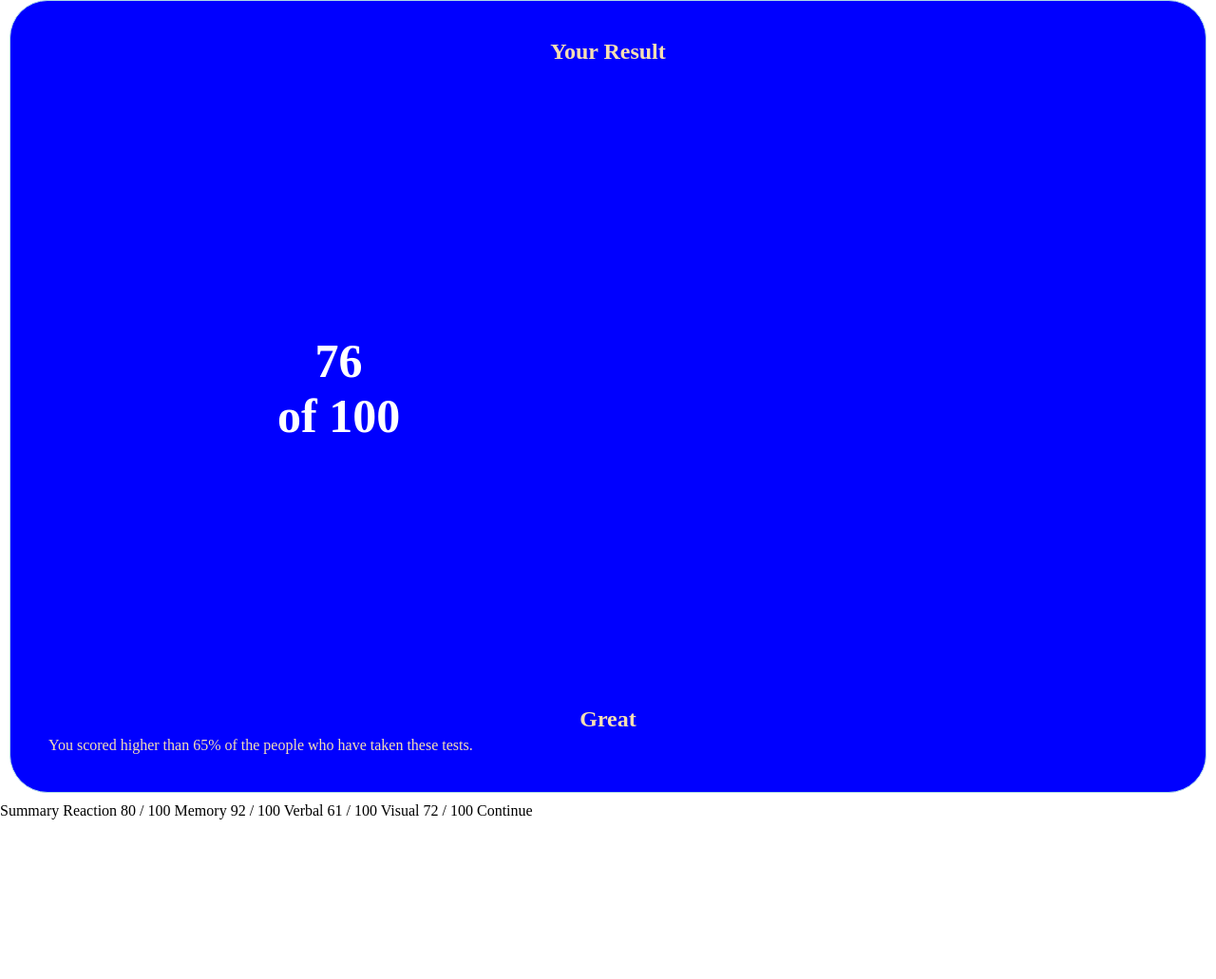
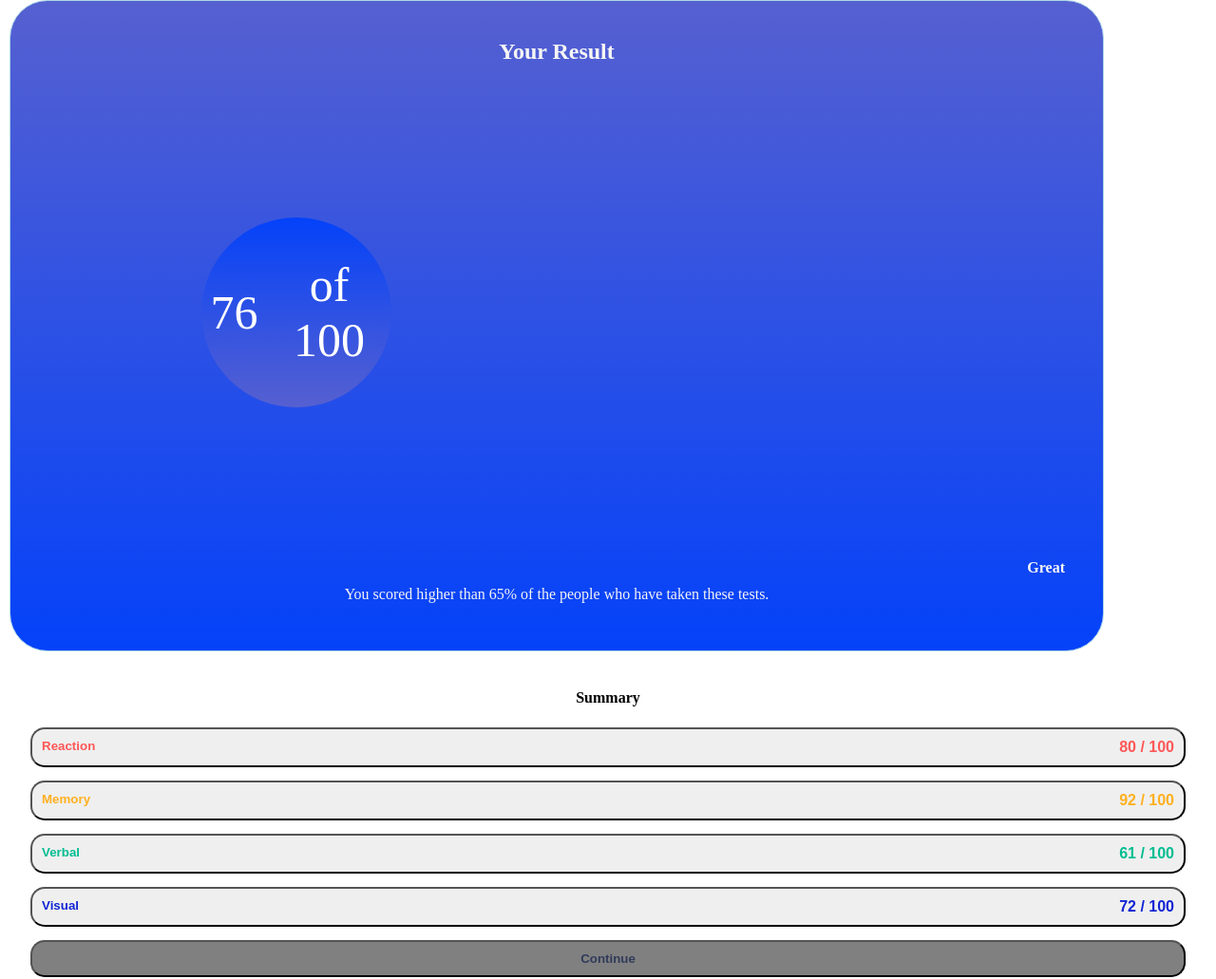
Before and after one commit to Abhi-los-gehts/Summary_Result, a plain HTML site: page index.html in a window 1280 px wide. Shown: the whole page at 95% size. Before the commit the page ends 863 px from the top, so only its background shows below. Drawn offline with Linux system fonts and the light colour scheme.

Commit message:
created 2nd summary_result,modified 1st summary_result styles

```diff
--- a/index.html
+++ b/index.html
@@ -14,31 +14,29 @@
 
         <h2>Your Result</h2>
 
+        <div class="circle">
+        <p>76</p>
+            <p>of 100</p>
+        </div>
 
-        <h3>76 <br>
-        of 100</h3>
-
-       <h2>Great</h2>
+        <div class="content">
+       <section><strong>Great</strong></section>
        <p>You scored higher than 65% of the people who have taken these tests.</p>
-
+    </div>
 </div>
 
 
- Summary
+<div class="main">
 
-    Reaction
-    80 / 100
+    <p><strong>Summary</strong></p>
 
-    Memory
-    92 / 100
+    <button class="red" >Reaction <section>80 / 100</section></button>
+    <button class="yellow">Memory <section> 92 / 100</section></button>
+    <button class="lightgreen">Verbal <section>61 / 100</section></button>
+    <button class="blue">Visual <section> 72 / 100</section></button>
+    <button class="gray">Continue</button>
+</div>
 
-    Verbal
-    61 / 100
-
-    Visual
-    72 / 100
-
-    Continue
 
 </body>
 </html>
--- a/style.css
+++ b/style.css
@@ -1,53 +1,46 @@
-*{
+* {
   padding: 0;
   margin: 0;
   box-sizing: border-box;
 }
 
-
 body {
   height: 100vh;
   width: 100vw;
-
-    /* define variable and value */
-    /* --header-background-color: Pale blue; */
-    /* display: flex; */
-
 }
 
 .header {
+  width: 90%;
   border: 1px solid lightblue;
-    background-color:blue;
-    background-image:hsla(241, 72%, 46%, 0);
+  background-image: linear-gradient(rgb(86, 96, 208), rgb(4, 66, 249));
+  /* background-image:hsla(241, 72%, 46%, 0); */
   padding: 40px;
   margin: 10px;
   margin-top: 0;
   border-radius: 40px;
 
-    color: wheat;
+  color: whitesmoke;
 }
 
 h2 {
   display: flex;
   justify-content: center;
   align-items: center;
-    padding-bottom: 5px;
 }
 
- h3 {
+.circle {
   height: 200px;
-    width: 140px;
+  width: 200px;
 
-    /* gap:4; */
-    border: 5px solid blue;
-    border-radius: 70px;
-    background-color: blue;
+  border-radius: 100%;
+  background-image: linear-gradient(rgb(4, 66, 249), rgb(86, 96, 208));
 
   display: flex;
   justify-content: center;
   align-items: center;
-    margin: 20%;
+  margin: 15%;
 
+  position: relative;
 
   color: white;
   font-size: 50px;
@@ -55,10 +48,77 @@ h2 {
 }
 
 p {
-    text-align: center;
-    text-align: justify;
+  padding: 10px;
 }
 
-h4{
+.header .content,
+section {
+  text-align: center;
+  font-size: 16px;
+}
 
+.main {
+  background-color: white;
+  display: grid;
+  gap: 10px;
+  text-align: center;
+  border-radius: 20px;
+  margin: 30px;
 }
+
+.main,
+p {
+  text-align: center;
+}
+
+button {
+  /* display: flex; */
+  gap: 20px;
+}
+
+.red,
+.yellow,
+.lightgreen,
+.blue,
+.gray {
+  border-radius: 15px;
+  padding: 10px;
+  margin: 2px;
+  display: flex;
+  font-weight: bold;
+  justify-content: space-between;
+}
+.red {
+  background-color: ;
+  color: hsl(0, 100%, 67%);
+}
+
+.yellow {
+  background-color: ;
+  color: hsl(39, 100%, 56%);
+}
+
+.lightgreen {
+  background-color: ;
+  color: hsl(166, 100%, 37%);
+}
+
+.blue {
+  background-color: ;
+  color: hsl(234, 85%, 45%);
+}
+
+.gray {
+  background-color: gray;
+  color: hsl(224, 30%, 27%);
+  text-align: center;
+  display: flex;
+  justify-content: center;
+  align-items: center;
+}
+
+section {
+  display: flex;
+  justify-content: flex-end;
+  align-items: flex-end;
+}
```
Lines whose indentation alone changed are shown as unchanged.
